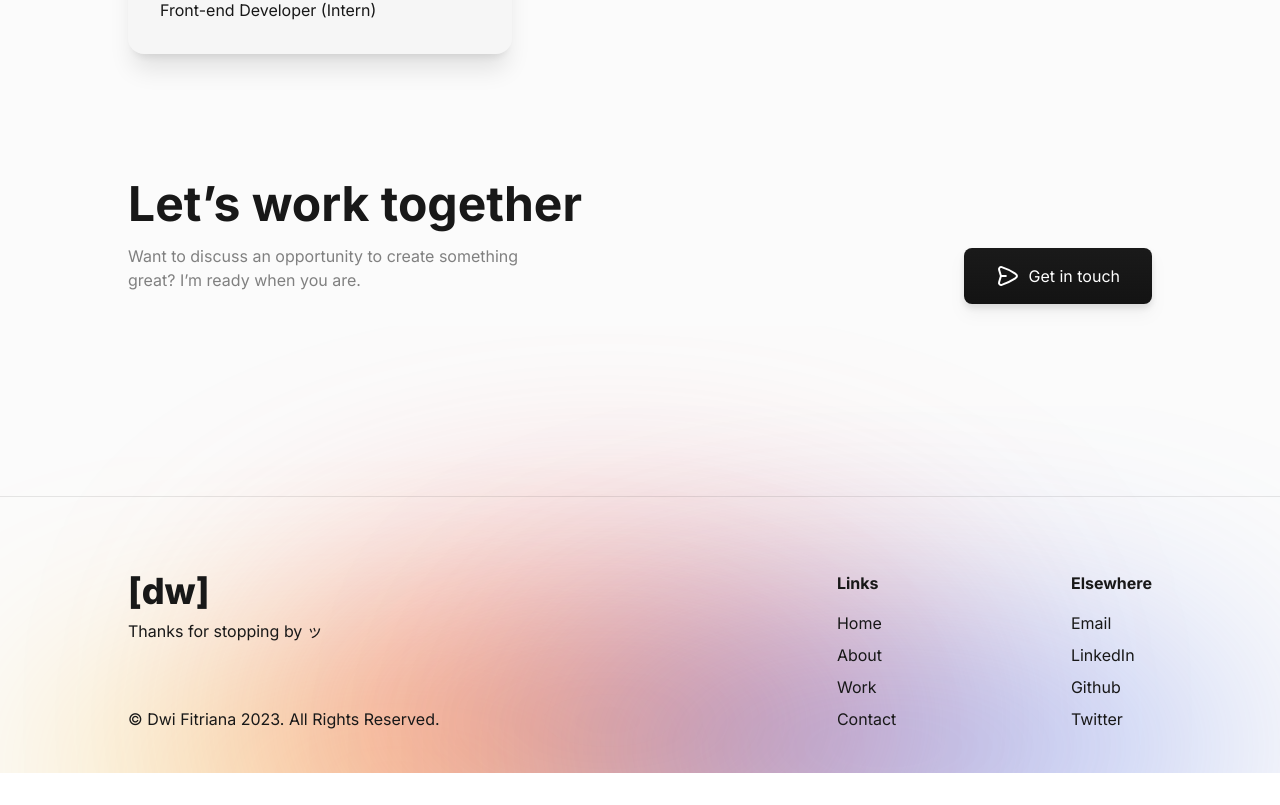
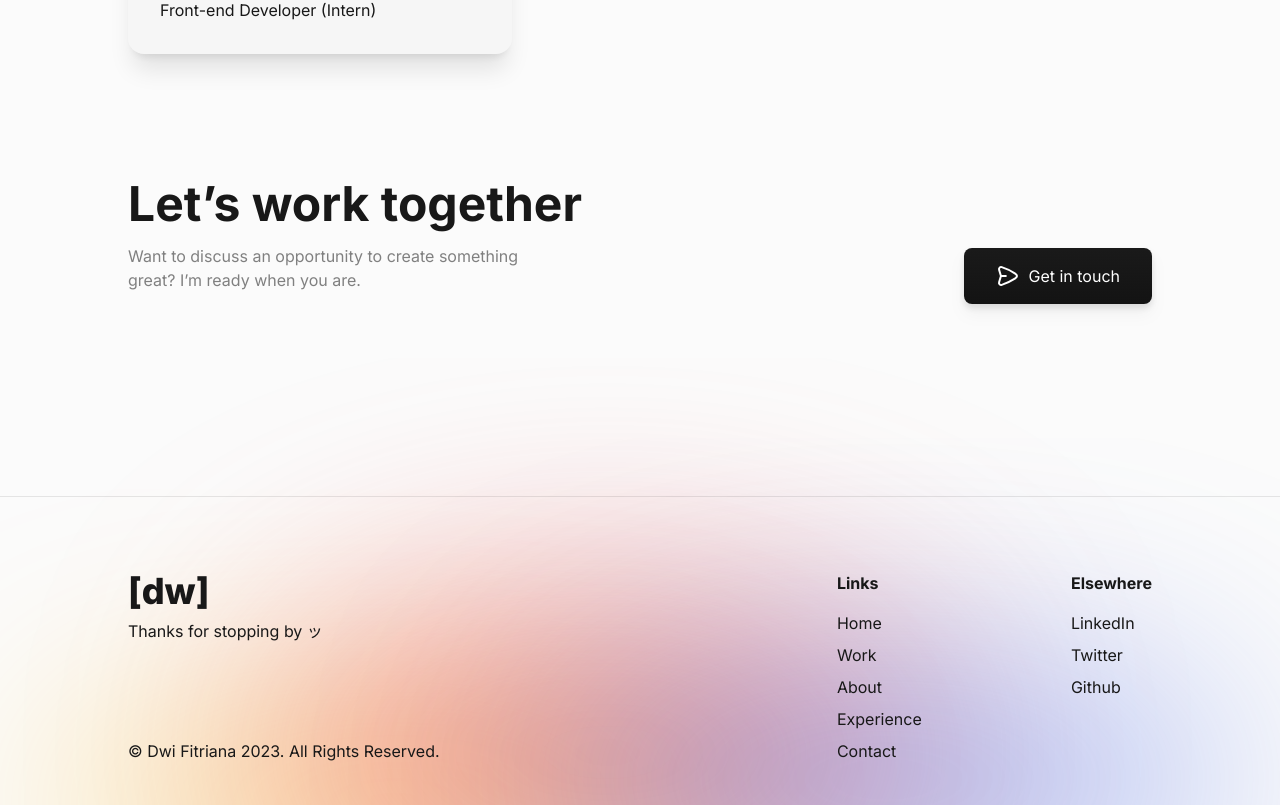
Before and after one commit to dwirizkyfitriana/portfolio, a Next.js app: page / in a window 1280 px wide. Shown: the part 2570-3375 px from the top of the page. Before the commit the page ends 3343 px from the top, so only its background shows below. Built offline with nearby package versions, Linux system fonts and the light colour scheme.

Commit message:
feat(footer): footer navigations

```diff
--- a/@types/company.d.ts
+++ b/@types/global.d.ts
@@ -1,4 +1,4 @@
-export type Company = {
+export type Experience = {
   id: string
   name: string
   startYear: string
--- a/app/works/[id]/page.tsx
+++ b/app/works/[id]/page.tsx
@@ -1,9 +1,7 @@
 import React from 'react'
 
 const page = () => {
-  return (
-    <div>page</div>
-  )
+  return <div>page</div>
 }
 
 export default page
--- a/components/atoms/GetInTouchBtn.tsx
+++ b/components/atoms/GetInTouchBtn.tsx
@@ -1,4 +1,4 @@
-import { constants } from '@/utils/constants'
+import { constants } from '@/contstants'
 import Link from 'next/link'
 import React from 'react'
 import SendIcon from '../icons/SendIcon'
--- a/components/atoms/NavbarItem.tsx
+++ b/components/atoms/NavbarItem.tsx
@@ -14,7 +14,7 @@ const NavbarItem = ({
 }) => {
   return (
     <div className='tooltip' data-tip={tooltip}>
-      <Link href={href} target={target}>
+      <Link className='link link-hover' href={href} target={target}>
         {children}
       </Link>
     </div>
--- a/components/molecules/ExperienceCard.tsx
+++ b/components/molecules/ExperienceCard.tsx
@@ -1,14 +1,14 @@
-import { Company } from '@/@types/company'
+import { Experience } from '@/@types/global'
 
-const ExperienceCard = ({ company }: { company: Company }) => {
+const ExperienceCard = ({ experience }: { experience: Experience }) => {
   return (
-    <div className='card w-full md:w-96 bg-light-bg dark:bg-dark-bg shadow-xl'>
+    <div className='card w-full md:w-96 bg-light-bg dark:bg-dark-bg shadow-xl hover:shadow-2xl'>
       <div className='card-body'>
-        <h2 className='card-title'>{company.name}</h2>
+        <h2 className='card-title'>{experience.name}</h2>
         <small>
-          {company.startYear} - {company.endYear}
+          {experience.startYear} - {experience.endYear}
         </small>
-        <p>{company.position}</p>
+        <p>{experience.position}</p>
       </div>
     </div>
   )
--- a/components/molecules/WorkCard.tsx
+++ b/components/molecules/WorkCard.tsx
@@ -3,7 +3,7 @@ import ArrowRight from '../icons/ArrowRight'
 
 const Card = () => {
   return (
-    <div className='card w-full bg-light-bg dark:bg-black-50% dark:border dark:border-dark-border shadow-xl'>
+    <div className='card w-full bg-light-bg dark:bg-black-50% dark:border dark:border-dark-border shadow-xl hover:shadow-2xl'>
       <figure>
         <Image
           className='card-img'
--- a/components/organism/Experience.tsx
+++ b/components/organism/Experience.tsx
@@ -1,14 +1,14 @@
 import React from 'react'
 import ExperienceCard from '../molecules/ExperienceCard'
-import { constants } from '@/utils/constants'
+import { constants } from '@/contstants'
 
 const Experience = () => {
   return (
     <div id='experience' className='flex flex-col justify-start w-full mt-28 gap-4 md:gap-8'>
       <h1 className='font-bold text-3xl md:text-5xl'>Experience</h1>
       <div className='flex flex-col md:flex-row flex-wrap gap-4'>
-        {constants.COMPANIES.map((company) => (
-          <ExperienceCard key={company.id} company={company} />
+        {constants.EXPERIENCE.map((experience) => (
+          <ExperienceCard key={experience.id} experience={experience} />
         ))}
       </div>
     </div>
--- a/components/organism/Footer.tsx
+++ b/components/organism/Footer.tsx
@@ -1,3 +1,4 @@
+import { navbarCtaItems, navbarItems } from '@/contstants/navigation'
 import Link from 'next/link'
 
 const Footer = () => {
@@ -18,33 +19,19 @@ const Footer = () => {
         <div className='footer-right'>
           <nav>
             <h1 className='footer-title'>Links</h1>
-            <Link href='/' className='link link-hover'>
-              Home
-            </Link>
-            <Link href='/' className='link link-hover'>
-              About
-            </Link>
-            <Link href='/' className='link link-hover'>
-              Work
-            </Link>
-            <Link href='/' className='link link-hover'>
-              Contact
-            </Link>
+            {navbarItems.map((item, index) => (
+              <Link key={index} href={item.href} className='link link-hover'>
+                {item.label}
+              </Link>
+            ))}
           </nav>
           <nav>
             <h1 className='footer-title'>Elsewhere</h1>
-            <Link href='/' className='link link-hover'>
-              Email
-            </Link>
-            <Link href='/' className='link link-hover'>
-              LinkedIn
-            </Link>
-            <Link href='/' className='link link-hover'>
-              Github
-            </Link>
-            <Link href='/' className='link link-hover'>
-              Twitter
-            </Link>
+            {navbarCtaItems.map((item, index) => (
+              <Link key={index} href={item.href} className='link link-hover'>
+                {item.label}
+              </Link>
+            ))}
           </nav>
         </div>
       </div>
--- a/components/organism/Hero.tsx
+++ b/components/organism/Hero.tsx
@@ -1,4 +1,4 @@
-import { constants } from '@/utils/constants'
+import { constants } from '@/contstants'
 import Link from 'next/link'
 
 const Hero = () => {
--- a/components/organism/Navbar.tsx
+++ b/components/organism/Navbar.tsx
@@ -1,19 +1,11 @@
 'use client'
 
-import LinkedInIcon from '../icons/LinkedInIcon'
-import TwitterIcon from '../icons/TwitterIcon'
-import GithubIcon from '../icons/GithubIcon'
-import HomeIcon from '../icons/HomeIcon'
-import UserIcon from '../icons/UserIcon'
-import BagIcon from '../icons/BagIcon'
-import EnvelopeIcon from '../icons/EnvelopeIcon'
 import NavbarItem from '../atoms/NavbarItem'
-import { constants } from '@/utils/constants'
 import { useTheme } from 'next-themes'
 import { useEffect } from 'react'
 import dynamic from 'next/dynamic'
-import StackIcon from '../icons/StackIcon'
 import NavbarMobileItem from '../atoms/NavbarMobileItem'
+import { navbarCtaItems, navbarItems } from '@/contstants/navigation'
 
 const Navbar = () => {
   const { systemTheme, theme, setTheme } = useTheme()
@@ -22,52 +14,6 @@ const Navbar = () => {
   const MoonIcon = dynamic(() => import('../icons/MoonIcon'), { ssr: false })
 
   const ThemeIcon = theme === 'dark' ? SunIcon : MoonIcon
-
-  const navbarItems = [
-    {
-      label: 'Home',
-      href: '/',
-      icon: HomeIcon
-    },
-    {
-      label: 'Work',
-      href: '#work',
-      icon: BagIcon
-    },
-    {
-      label: 'About',
-      href: '#about',
-      icon: UserIcon
-    },
-    {
-      label: 'Experience',
-      href: '#experience',
-      icon: StackIcon
-    },
-    {
-      label: 'Contact',
-      href: '#contact',
-      icon: EnvelopeIcon
-    }
-  ]
-
-  const navbarCtaItems = [
-    {
-      label: 'LinkedIn',
-      href: constants.URL.LINKEDIN,
-      icon: LinkedInIcon
-    },
-    {
-      label: 'Twitter',
-      href: constants.URL.TWITTER,
-      icon: TwitterIcon
-    },
-    {
-      label: 'Github',
-      href: constants.URL.GITHUB,
-      icon: GithubIcon
-    }
-  ]
 
   useEffect(() => {
     if (theme === 'system') {
--- a/utils/constants.ts
+++ b/contstants/index.ts
@@ -1,4 +1,4 @@
-import { Company } from '@/@types/company'
+import { Experience } from '@/@types/global'
 
 export const constants = {
   URL: {
@@ -7,7 +7,7 @@ export const constants = {
     TWITTER: 'https://twitter.com/dwirizky_',
     RESUME: '/assets/files/cv-dwifitriana.pdf'
   },
-  COMPANIES: [
+  EXPERIENCE: [
     {
       id: +new Date() + Math.random() + '',
       name: 'PT Jumpa Daring Indonesia',
@@ -29,5 +29,5 @@ export const constants = {
       startYear: '2020',
       endYear: '2020'
     }
-  ] satisfies Company[]
+  ] satisfies Experience[]
 }
--- /dev/null
+++ b/contstants/navigation.ts
@@ -0,0 +1,55 @@
+import BagIcon from '@/components/icons/BagIcon'
+import EnvelopeIcon from '@/components/icons/EnvelopeIcon'
+import HomeIcon from '@/components/icons/HomeIcon'
+import StackIcon from '@/components/icons/StackIcon'
+import UserIcon from '@/components/icons/UserIcon'
+import { constants } from '.'
+import LinkedInIcon from '@/components/icons/LinkedInIcon'
+import TwitterIcon from '@/components/icons/TwitterIcon'
+import GithubIcon from '@/components/icons/GithubIcon'
+
+export const navbarItems = [
+  {
+    label: 'Home',
+    href: '/',
+    icon: HomeIcon
+  },
+  {
+    label: 'Work',
+    href: '/#work',
+    icon: BagIcon
+  },
+  {
+    label: 'About',
+    href: '/#about',
+    icon: UserIcon
+  },
+  {
+    label: 'Experience',
+    href: '/#experience',
+    icon: StackIcon
+  },
+  {
+    label: 'Contact',
+    href: '/#contact',
+    icon: EnvelopeIcon
+  }
+]
+
+export const navbarCtaItems = [
+  {
+    label: 'LinkedIn',
+    href: constants.URL.LINKEDIN,
+    icon: LinkedInIcon
+  },
+  {
+    label: 'Twitter',
+    href: constants.URL.TWITTER,
+    icon: TwitterIcon
+  },
+  {
+    label: 'Github',
+    href: constants.URL.GITHUB,
+    icon: GithubIcon
+  }
+]
```
